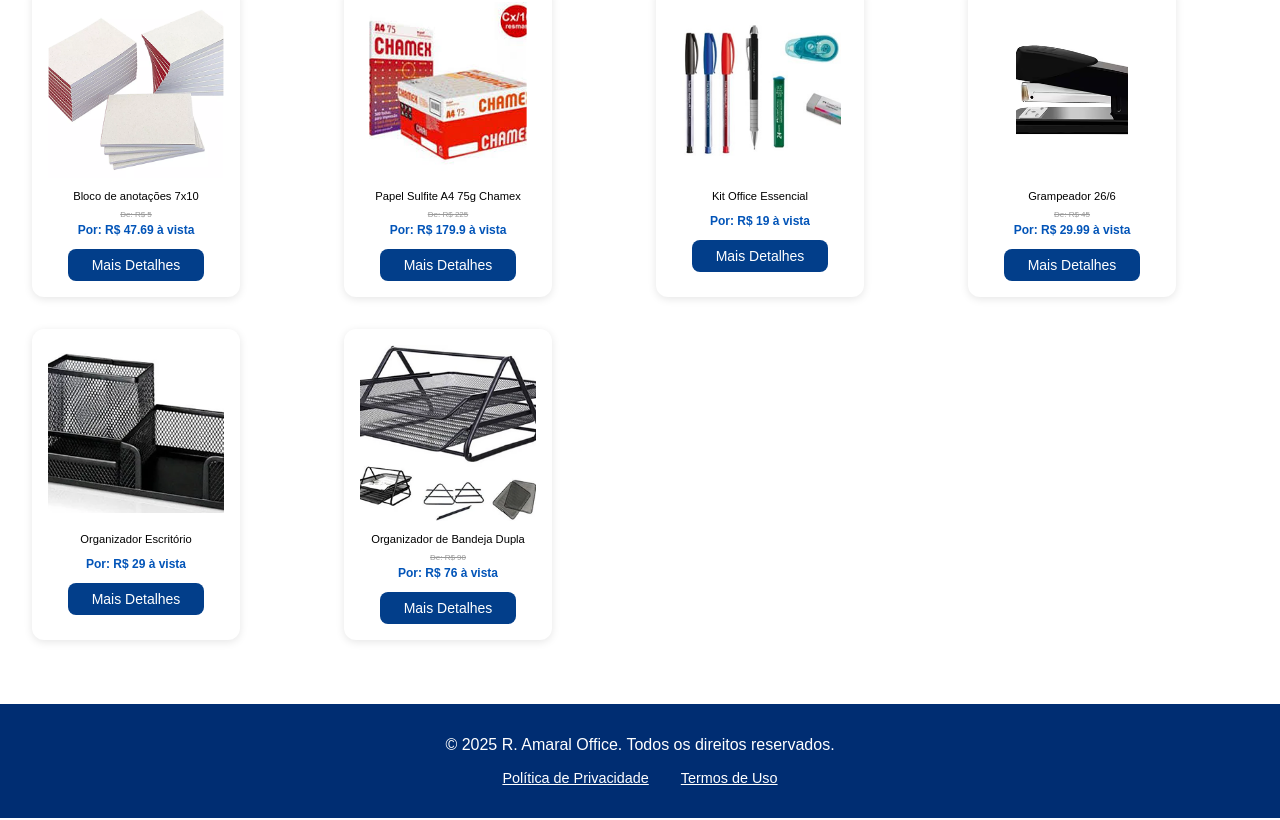
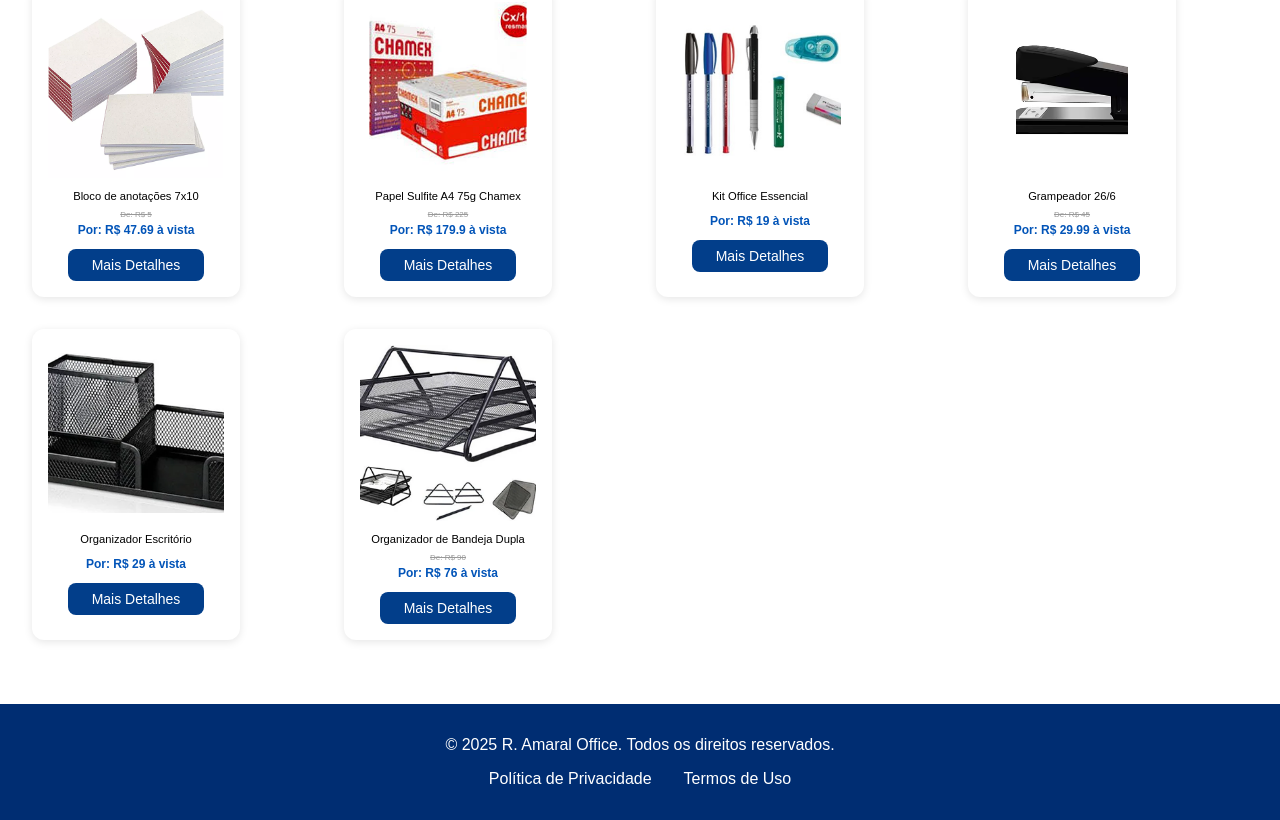
Before and after one commit to PedroMRegis/projeto_ijr, a React (Vite) app: page /suprimentos in a window 1280 px wide. Shown: the part 424-1244 px from the top of the page. Built offline with nearby package versions, Linux system fonts and the light colour scheme.

Commit message:
footer e buscar melhorados

```diff
--- a/src/components/footer.tsx
+++ b/src/components/footer.tsx
@@ -9,8 +9,8 @@ export const footer = () => {
       <FooterContent>
         <p>© 2025 R. Amaral Office. Todos os direitos reservados.</p>
         <FooterLinks>
-          <a href="#">Política de Privacidade</a>
-          <a href="#">Termos de Uso</a>
+          <p>Política de Privacidade</p>
+          <p>Termos de Uso</p>
         </FooterLinks>
       </FooterContent>
     </Footer>
@@ -38,9 +38,4 @@ const FooterLinks = styled.div`
   justify-content: center;
   gap: 2rem;
 
-  a {
-    color: white;
-    text-decoration: underline;
-    font-size: 0.9rem;
-  }
 `;
--- a/src/pages/Busca.tsx
+++ b/src/pages/Busca.tsx
@@ -61,7 +61,9 @@ const Busca = ({ setBusca, termoBusca }: BuscaProps) => {
 export default Busca;
 
 const Container = styled.div`
+  text-align: center;
   padding: 2rem;
+  min-height: 60vh;
 `;
 
 const Titulo = styled.h2`
@@ -78,7 +80,7 @@ const GridProdutos = styled.div`
 `;
 
 const MensagemNenhumProduto = styled.p`
-  text-align: center;
+  grid-column: 1/-1;
   font-size: 1rem;
   color: #555;
   `
```
